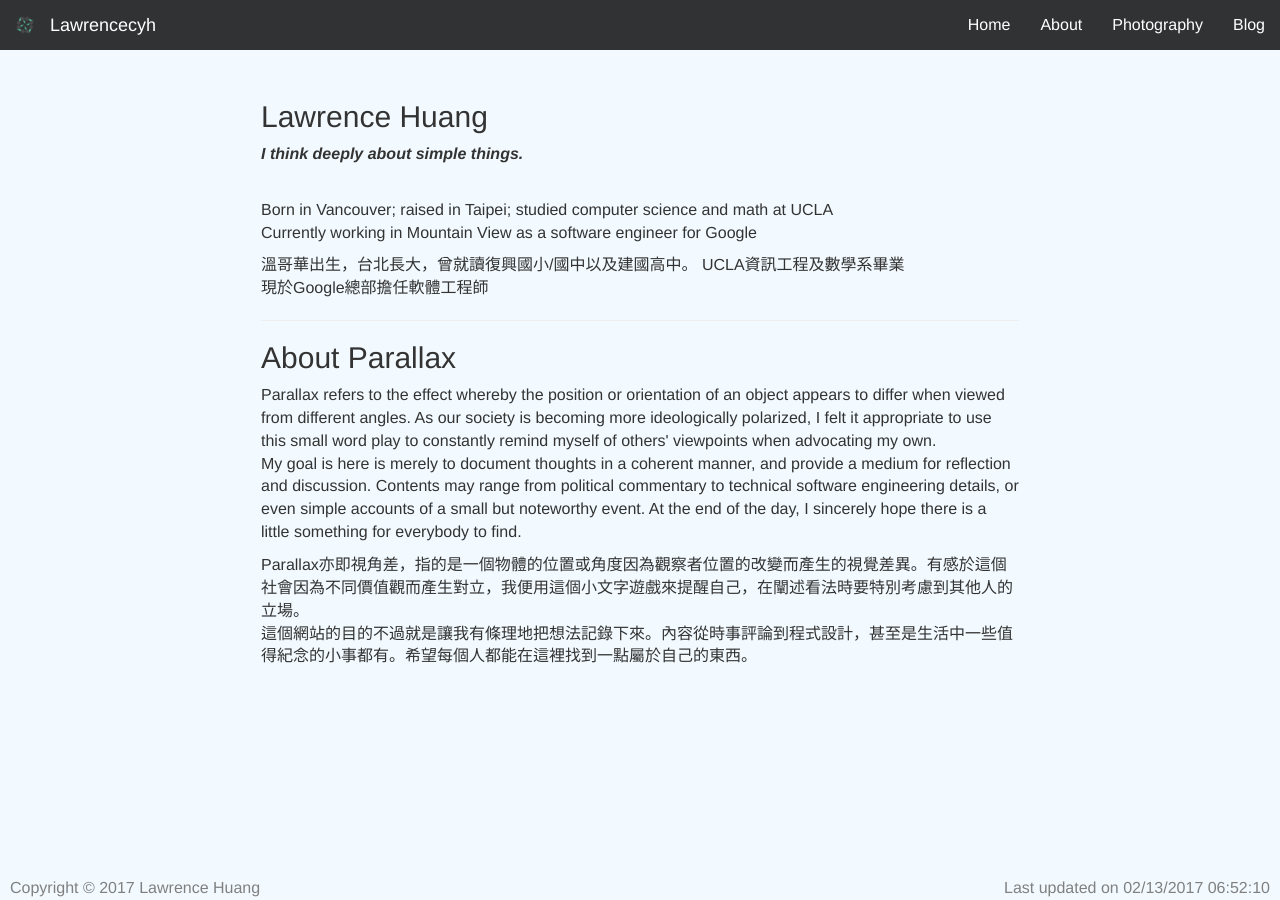
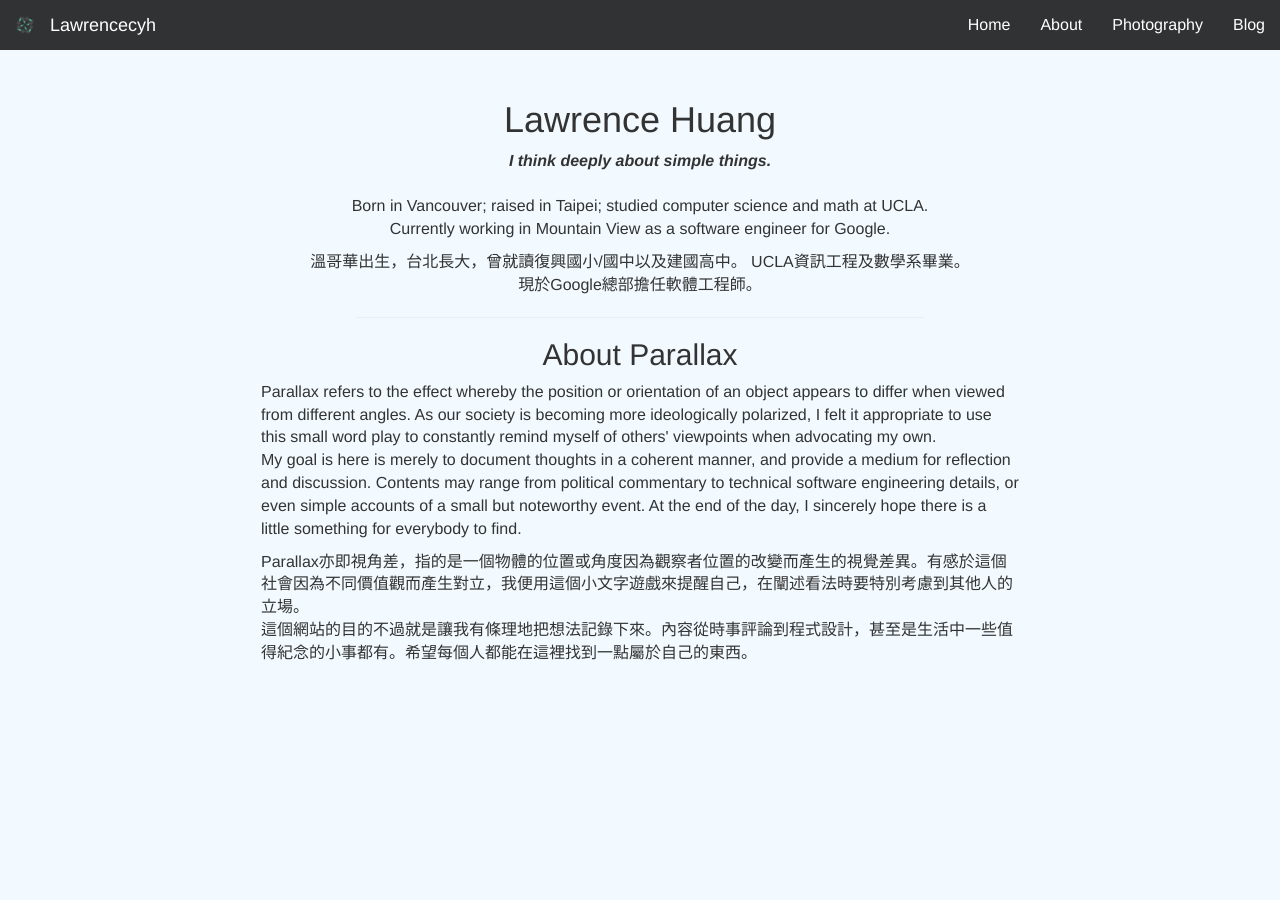
Before and after one commit to lawrencecyh/lawrencecyh.github.io, a Jekyll site: the page built from about.md, in a window 1280 px wide. Built offline with Jekyll 4.4.1, drawn with Linux system fonts in a browser that asks for light colours.

```diff
--- a/_layouts/default.html
+++ b/_layouts/default.html
@@ -39,7 +39,7 @@
                   Menu <i class="fa fa-bars"></i>
               </button>
               <img class="navbar-brand" src="/res/identicon.png">
-              <a class="navbar-brand" href="index.html">Lawrencecyh</a>
+              <a class="navbar-brand" href="/index.html">Lawrencecyh</a>
           </div>
 
           <!-- Collect the nav links, forms, and other content for toggling -->
@@ -59,15 +59,6 @@
 
     {{ content }}
 
-    <span class="mastfoot" style="text-align: left">
-        Copyright © 2017 Lawrence Huang
-    </span>
-    <span class="mastfoot timestamp"style="text-align: right">
-      <script language="Javascript">
-        document.write("Last updated on " + document.lastModified +"");
-      </script>
-    </span>
-
     <!-- Bootstrap core JavaScript
     ================================================== -->
     <!-- Placed at the end of the document so the pages load faster -->
--- a/about.md
+++ b/about.md
@@ -3,21 +3,25 @@ layout: content
 title: About
 ---
 
-<h2>Lawrence Huang</h2>
+<div style="text-align: center;">
+<h1>Lawrence Huang</h1>
 <i><b>I think deeply about simple things.</b></i><br><br>
 <p class="lang-en">
-Born in Vancouver; raised in Taipei; studied computer science and math at UCLA<br>
-Currently working in Mountain View as a software engineer for Google<br>
-
+Born in Vancouver; raised in Taipei; studied computer science and math at UCLA.
+<br>Currently working in Mountain View as a software engineer for Google.<br>
 </p>
 
 <p class="lang-zh">
-溫哥華出生，台北長大，曾就讀復興國小/國中以及建國高中。 UCLA資訊工程及數學系畢業<br>
-現於Google總部擔任軟體工程師<br>
+溫哥華出生，台北長大，曾就讀復興國小/國中以及建國高中。 UCLA資訊工程及數學系畢業。<br>
+現於Google總部擔任軟體工程師。<br>
 </p>
-<hr>
 
+</div>
+<hr class="divider" align="center">
+
+<div style="text-align: center;">
 <h2>About Parallax</h2>
+</div>
 <p class="lang-en">
 Parallax refers to the effect whereby the position or orientation of an object appears to differ when viewed from different angles. As our society is becoming more ideologically polarized, I felt it appropriate to use this small word play to constantly remind myself of others' viewpoints when advocating my own.<br>
 My goal is here is merely to document thoughts in a coherent manner, and provide a medium for reflection and discussion. Contents may range from political commentary to technical software engineering details, or even simple accounts of a small but noteworthy event. At the end of the day, I sincerely hope there is a little something for everybody to find.
--- a/res/style.css
+++ b/res/style.css
@@ -100,5 +100,9 @@ body {
 
 .readmore {
   text-align: right;
-  padding-right: 5%
+  padding-right: 5%;
 }
+
+.divider {
+  width: 75%;
+}
```
Also changed, not shown: _layouts/post.md (+1 -6 lines), blog.md (+3 -8 lines), index.html (+10 -0 lines).
